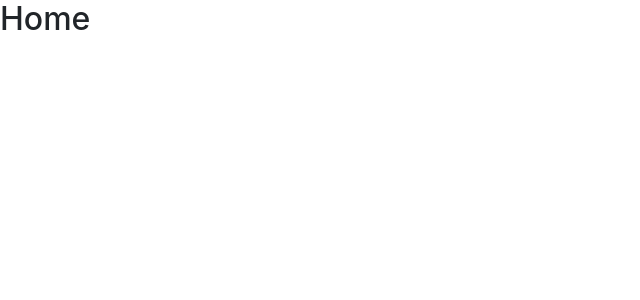
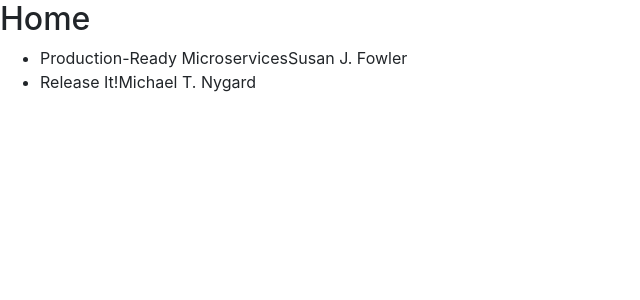
Before and after one commit to frontandrew/re-store, a React (Create React App) app: page /home in a window 1280 px wide. Shown: the top 300 px of the page, without its empty margins (0-640 px from the left). Built offline with nearby package versions, Linux system fonts and the light colour scheme.

Commit message:
UI components has been added.

```diff
--- /dev/null
+++ b/src/components/book-list-item/book-list-item.css
@@ -0,0 +1,3 @@
+.book-list-item {
+
+}
--- /dev/null
+++ b/src/components/book-list-item/book-list-item.js
@@ -0,0 +1,15 @@
+import React, { Fragment } from 'react';
+
+import './book-list-item.css';
+
+const BookListItem = ({ book }) => {
+  const { title, author } = book;
+  return (
+    <Fragment>
+      <span>{title}</span>
+      <span>{author}</span>
+    </Fragment>
+  );
+}
+
+export default BookListItem;
--- a/src/components/book-list-item/index.js
+++ b/src/components/book-list-item/index.js
@@ -0,0 +1,2 @@
+import BookListItem from './book-list-item';
+export default BookListItem;
--- /dev/null
+++ b/src/components/book-list/book-list.css
@@ -0,0 +1,3 @@
+.book-list {
+
+}
--- /dev/null
+++ b/src/components/book-list/book-list.js
@@ -0,0 +1,28 @@
+import React, { Component } from 'react';
+import BookListItem from '../book-list-item';
+
+import './book-list.css';
+
+class BookList extends Component {
+
+  componentDidMount() {
+
+  }
+
+  render() {
+    const { books } = this.props;
+    return (
+      <ul>
+        {
+          books.map((book) => {
+            return (
+              <li key={book.id}><BookListItem book={book} /></li>
+            )
+          })
+        }
+      </ul>
+    );
+  }
+}
+
+export default BookList;
--- a/src/components/book-list/index.js
+++ b/src/components/book-list/index.js
@@ -0,0 +1,2 @@
+import BookList from './book-list';
+export default BookList;
--- a/src/components/pages/home-page.js
+++ b/src/components/pages/home-page.js
@@ -1,8 +1,26 @@
-import React from 'react';
+import React, { Fragment } from 'react';
+
+import BookList from '../book-list';
 
 const HomePage = () => {
+  const books = [
+    {
+      id: 1,
+      title: 'Production-Ready Microservices',
+      author: 'Susan J. Fowler',
+    },
+    {
+      id: 2,
+      title: 'Release It!',
+      author: 'Michael T. Nygard',
+    },
+  ];
+
   return (
-    <h2>Home</h2>
+    <Fragment>
+      <h2>Home</h2>
+      <BookList books={books} />
+    </Fragment>
   );
 }
 
```
